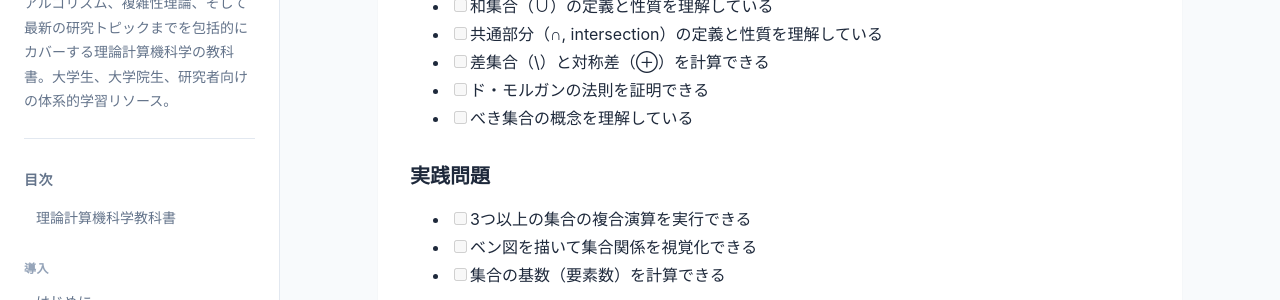
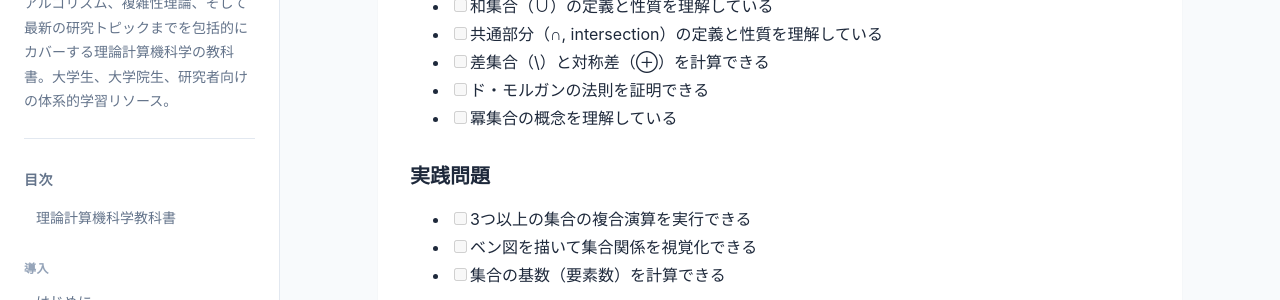
Before and after one commit to itdojp/theoretical-computer-science-textbook, a Jekyll site: the page built from docs/appendices/f.md, in a window 1280 px wide and 900 px high, scrolled down 523 px. Shown: the part 152-452 px from the top of the window. Built offline with Jekyll 4.4.1, drawn with Linux system fonts in a browser that asks for light colours.

Commit message:
docs: normalize power set notation in checklist

```diff
--- a/docs/appendices/f.md
+++ b/docs/appendices/f.md
@@ -22,7 +22,7 @@ layout: book
 - [ ] 共通部分（∩, intersection）の定義と性質を理解している
 - [ ] 差集合（\）と対称差（⊕）を計算できる
 - [ ] ド・モルガンの法則を証明できる
-- [ ] べき集合の概念を理解している
+- [ ] 冪集合の概念を理解している
 
 #### 実践問題
 - [ ] 3つ以上の集合の複合演算を実行できる
```
Also changed, not shown: src/appendices/f.md (+1 -1 lines).
